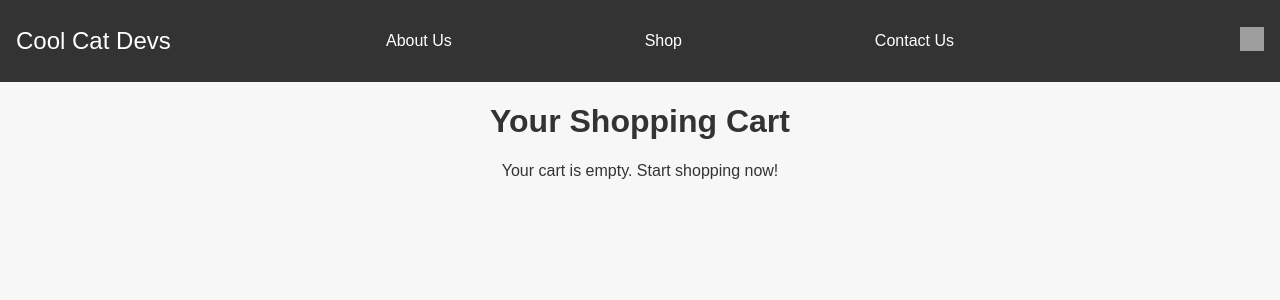
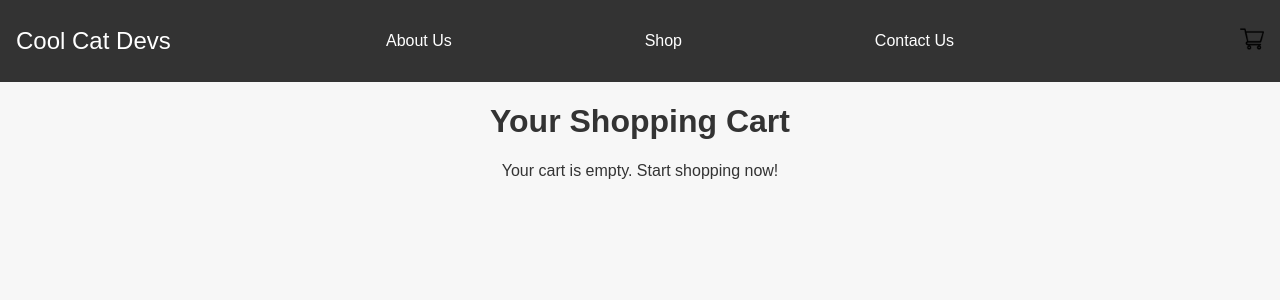
Before and after one commit to jbowser64/CoolCatDevs, a Flask app: page /cart in a window 1280 px wide. Shown: the top 300 px of the page. Run offline with Flask 3, Linux system fonts and the light colour scheme; a user stored in the database is signed in; grey boxes are pictures that could not be loaded.

Commit message:
faveicon.ico is now in the static folder

```diff
--- a/CoolCatDevs/Cool Cat Development/templates/layout.html
+++ b/CoolCatDevs/Cool Cat Development/templates/layout.html
@@ -4,7 +4,7 @@
     <head>
         <link rel="stylesheet" type="text/css" href="{{url_for('static', filename='style.css')}}">
         <meta name="viewport" content="initial-scale=1, width=device-width">
-        <link rel="icon" href="/favicon.ico">
+        <link rel="icon" href="{{ url_for('static', filename='favicon.ico') }}">
         <title>Cool Cat Devs | {% block title %}{% endblock %}</title>
     </head>
 
@@ -20,7 +20,7 @@
             </ul>
             <div class="cart-icon">
                 <a href="{{ url_for('cart') }}">
-                    <img src="{{ url_for('static', filename='images/cart-icon.png') }}" alt="Cart"> <!-- The cart icon will link to the cart page -->
+                    <img src="{{ url_for('static', filename='icons/cart.png') }}" alt="Cart"> <!-- The cart icon will link to the cart page -->
                 </a>
             </div>
         </nav>
```
